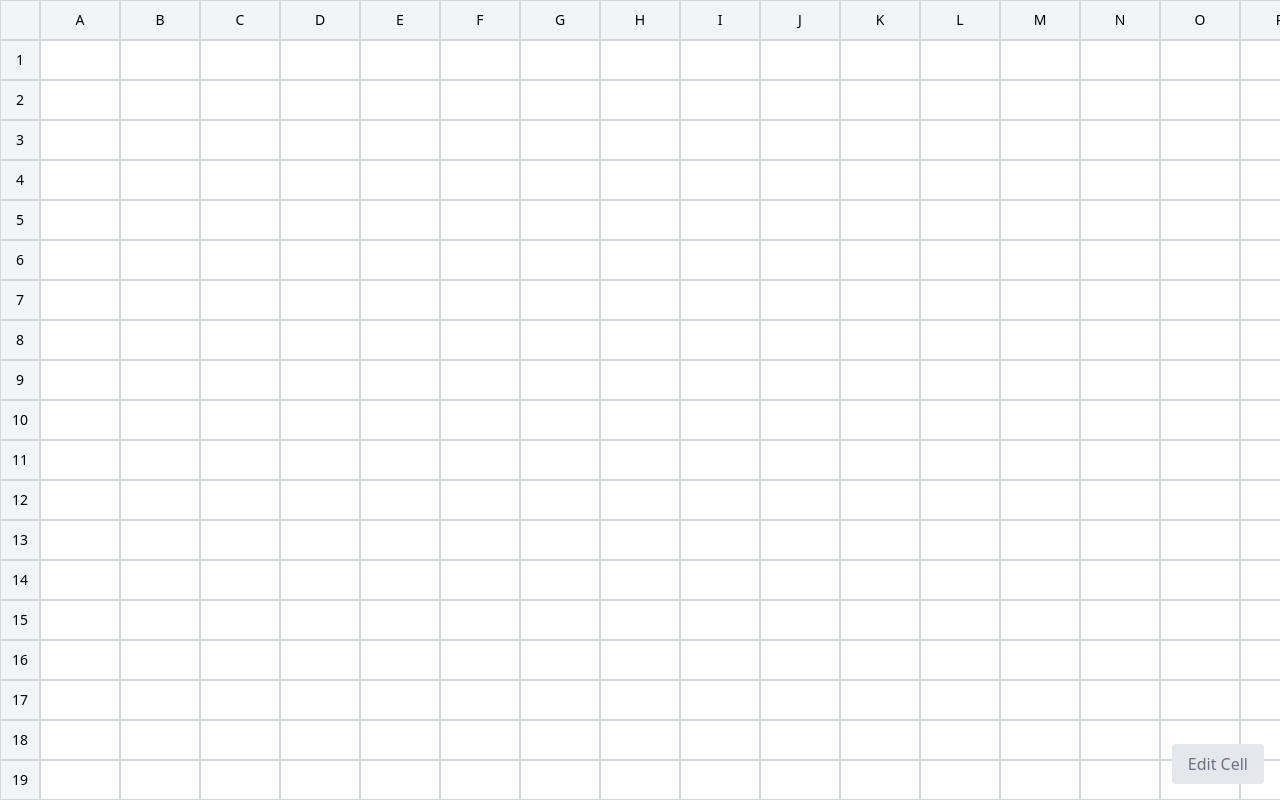
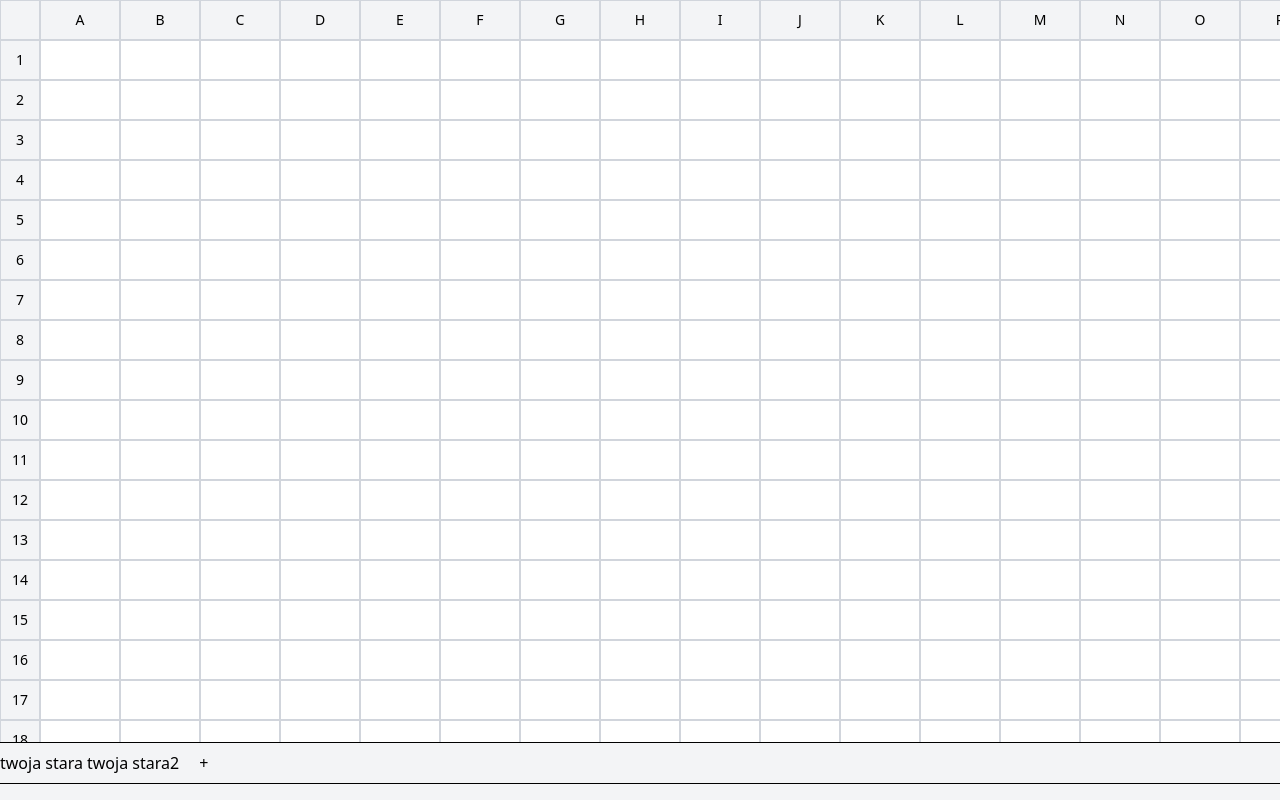
Before and after one commit to GucioWons/excelizer, a React (Vite) app: page / in a window 1280 px wide. Built offline with nearby package versions, Linux system fonts and the light colour scheme.

Commit message:
Added-tabs

```diff
--- a/package.json
+++ b/package.json
@@ -10,6 +10,7 @@
     "preview": "vite preview"
   },
   "dependencies": {
+    "@headlessui/react": "^2.2.7",
     "@tailwindcss/vite": "^4.1.11",
     "react": "^19.1.0",
     "react-dom": "^19.1.0",
--- a/src/App.tsx
+++ b/src/App.tsx
@@ -1,9 +1,9 @@
-import Sheet from "./components/sheet/Sheet.tsx";
+import Editor from "./components/common/Editor.tsx";
 
 function App() {
 
   return (
-      <Sheet />
+      <Editor />
   )
 }
 
--- /dev/null
+++ b/src/components/common/Editor.tsx
@@ -0,0 +1,44 @@
+import { Tab } from "@headlessui/react";
+import Sheet, {type SheetData} from "../sheet/Sheet.tsx";
+
+function Editor() {
+    const sheets: SheetData[] = [
+        {id: 1, name: 'twoja stara', order: 1, cells: {}},
+        {id: 2, name: 'twoja stara2', order: 1, cells: {}}]
+
+    // const [sheets, setSheets] = useState<SheetData[]>( [] );
+    // const [selectedSheetIndex, setSelectedSheetIndex] = useState(0);
+
+    return (
+        <Tab.Group>
+            <Tab.Panels>
+                {sheets.map((sheet) => (
+                    <Tab.Panel key={sheet.id}>
+                        <Sheet/>
+                    </Tab.Panel>
+                ))}
+            </Tab.Panels>
+                <div className="absolute bottom-0 left-0 right-0 border-t bg-gray-100">
+
+                    <Tab.List className="flex space-x-1 border-b mb-4">
+                        {sheets.map((sheet) => (
+                            <Tab
+                                id={sheet.id as unknown as string}
+                            >
+                                {sheet.name}
+                            </Tab>
+                        ))}
+                        <button
+                            className="px-4 py-2 rounded-t-md bg-gray-100 hover:bg-gray-200"
+                        >
+                            +
+                        </button>
+                    </Tab.List>
+                </div>
+
+
+        </Tab.Group>
+)
+}
+
+export default Editor;
--- a/src/components/sheet/Sheet.tsx
+++ b/src/components/sheet/Sheet.tsx
@@ -8,6 +8,7 @@ import type {CellData} from "./cell/Cell.tsx";
 type CellDataMap = Record<string, CellData>;
 
 export interface SheetData {
+    id: number;
     name: string;
     order: number;
     cells: CellDataMap;
@@ -22,7 +23,7 @@ function Sheet() {
     const [dimensions, setDimensions] = useState({rows: 0, columns: 0});
     const [initialDimensions, setInitialDimensions] = useState({rows: 0, columns: 0});
     const [selectedCell, setSelectedCell] = useState<SelectedCell>();
-    const [sheetData, setSheetData] = useState<SheetData>({ name: "Sheet 1", order: 1, cells: {} });
+    const [sheetData, setSheetData] = useState<SheetData>({ id: 1, name: "Sheet 1", order: 1, cells: {} });
 
     const containerRef = useRef<HTMLDivElement>(null);
 
```
Also changed, not shown: 1 other file (tests, documents, lock files or other folders).
